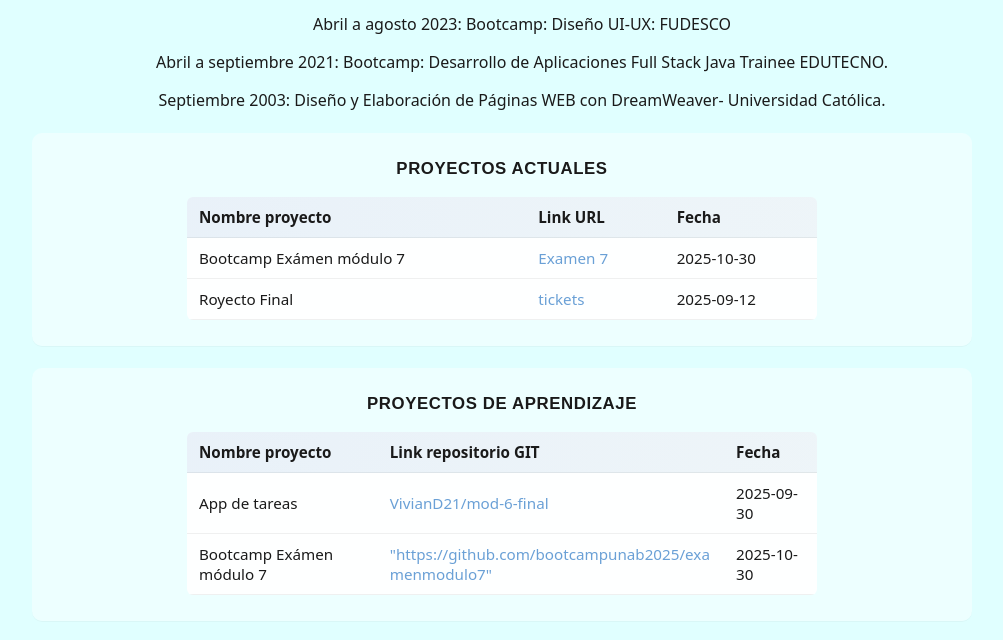
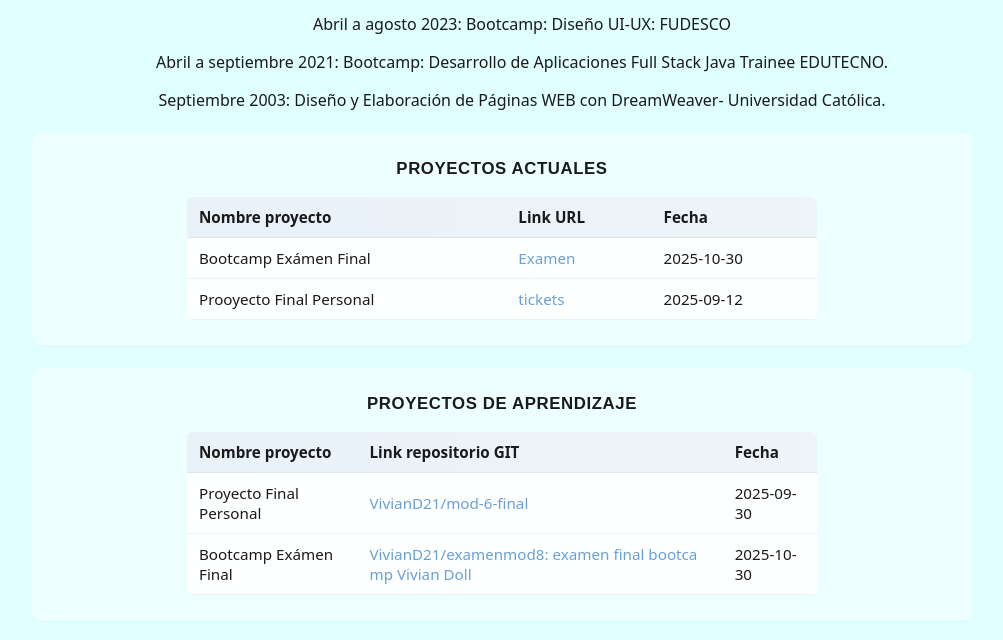
Before and after one commit to VivianD21/portafolio_VDoll, a plain HTML site: page index.html in a window 1280 px wide. Shown: the part 115-755 px from the top of the page, without its empty margins (138-1141 px from the left). Drawn offline with Linux system fonts and the light colour scheme.

Commit message:
Update index.html

```diff
--- a/index.html
+++ b/index.html
@@ -34,12 +34,12 @@ Septiembre 2003:	Diseño y Elaboración de Páginas WEB con DreamWeaver- Univers
           </thead>
           <tbody>
             <tr>
-              <td>Bootcamp Exámen módulo 7</td>
-              <td><a href="https://examen7viviandoll.netlify.app/">Examen 7</a></td>
+              <td>Bootcamp Exámen Final</td>
+              <td><a href="https://examen7viviandoll.netlify.app/https://examenfinal8.netlify.app">Examen</a></td>
               <td>2025-10-30</td>
             </tr>
             <tr>
-              <td>Royecto Final</td>
+              <td>Prooyecto Final Personal</td>
               <td><a href="https://proyfinalviviandoll.netlify.app/">tickets</a></td>
               <td>2025-09-12</td>
             </tr>
@@ -62,13 +62,13 @@ Septiembre 2003:	Diseño y Elaboración de Páginas WEB con DreamWeaver- Univers
           </thead>
           <tbody>
             <tr>
-              <td>App de tareas</td>
+              <td>Proyecto Final Personal</td>
               <td><a href="https://github.com/VivianD21/mod-6-final">VivianD21/mod-6-final</a><a href="https://github.com/usuario/todo-app" target="_blank" rel="noopener"></a></td>
               <td>2025-09-30</td>
             </tr>
             <tr>
-              <td>Bootcamp Exámen módulo 7</td>
-              <td><a href="https://github.com/bootcampunab2025/examenmodulo7">&quot;https://github.com/bootcampunab2025/examenmodulo7&quot;</a></td>
+              <td>Bootcamp Exámen Final</td>
+              <td><a href="https://github.com/VivianD21/examenmod8">VivianD21/examenmod8: examen final bootcamp Vivian Doll</a></td>
               <td>2025-10-30</td>
             </tr>
           </tbody>
```
